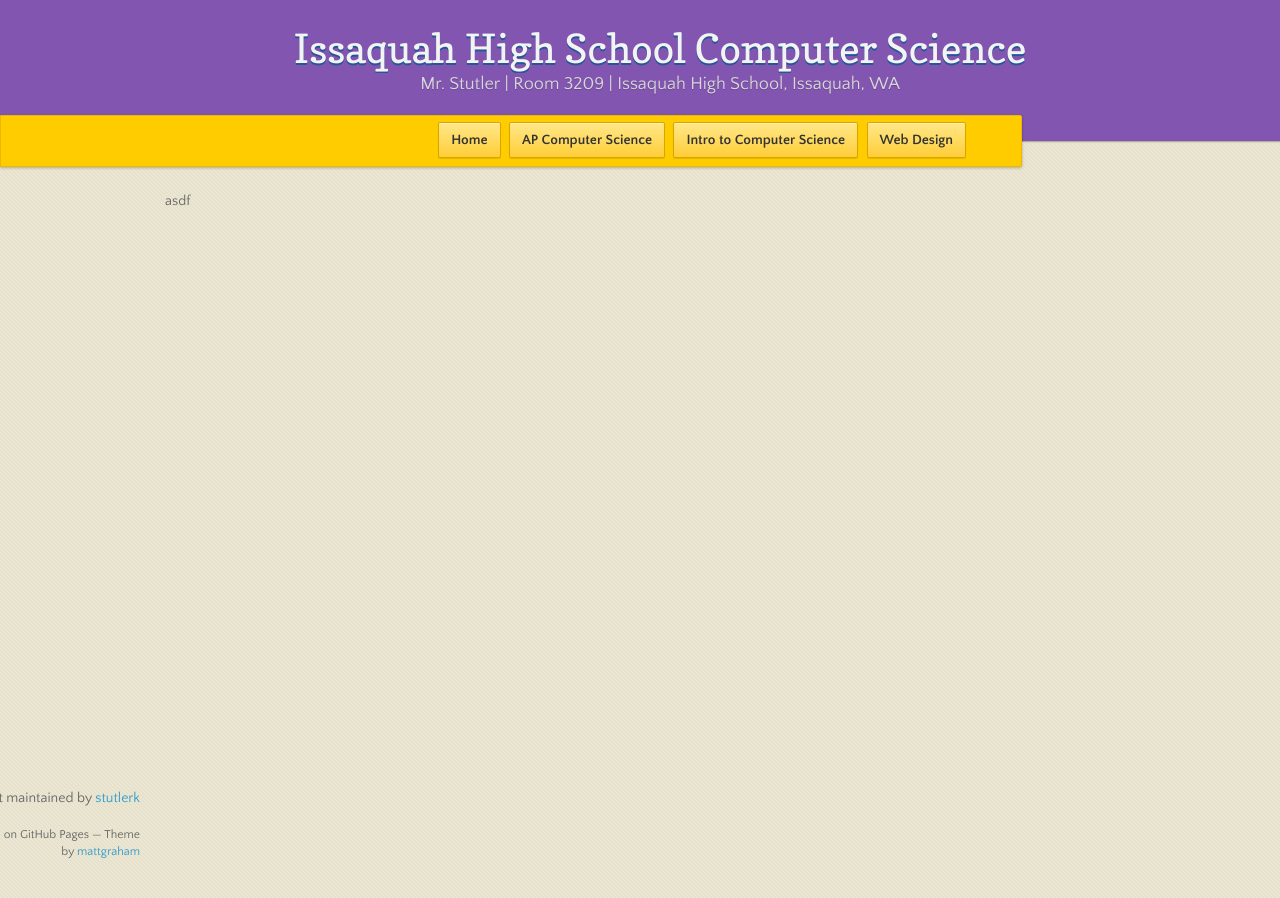
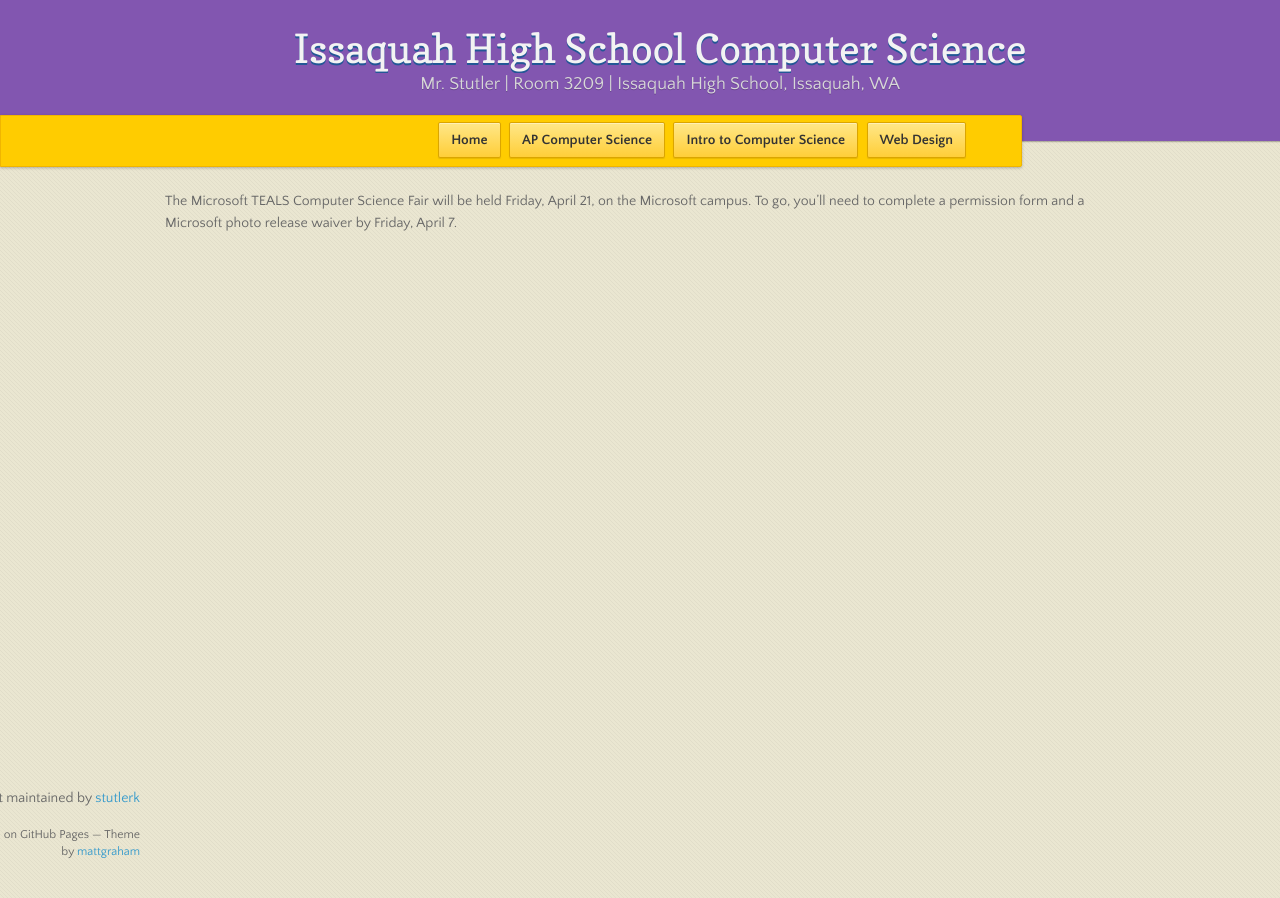
Before and after one commit to stutlerk/ihs-website, a Jekyll site: the page built from _posts/2017-01-23-TEALS-CS-Fair.md, in a window 1280 px wide. Built offline with Jekyll 4.4.1, drawn with Linux system fonts in a browser that asks for light colours; nearby versions of some CDN libraries; our own code applies the rules of GitHub Pages for plain Markdown files.

Commit message:
Update 2017-01-23-TEALS-CS-Fair.md

```diff
--- a/_posts/2017-01-23-TEALS-CS-Fair.md
+++ b/_posts/2017-01-23-TEALS-CS-Fair.md
@@ -1 +1,5 @@
-asdf
+---
+title: Microsoft TEALS Computer Science Fair
+categories: [apcs][introcs]
+---
+The Microsoft TEALS Computer Science Fair will be held Friday, April 21, on the Microsoft campus. To go, you'll need to complete a permission form and a Microsoft photo release waiver by Friday, April 7.
```
